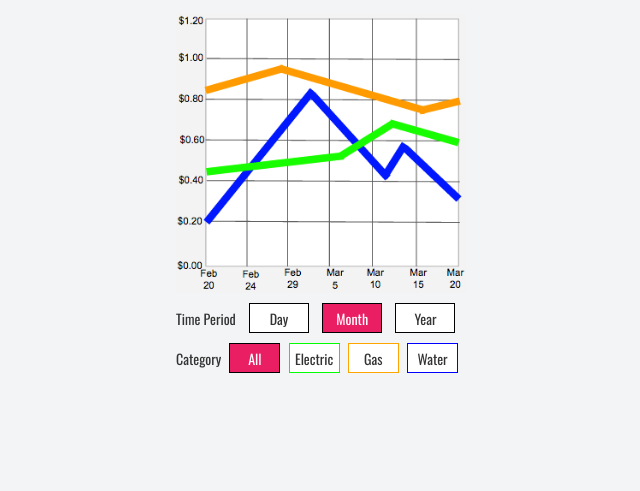
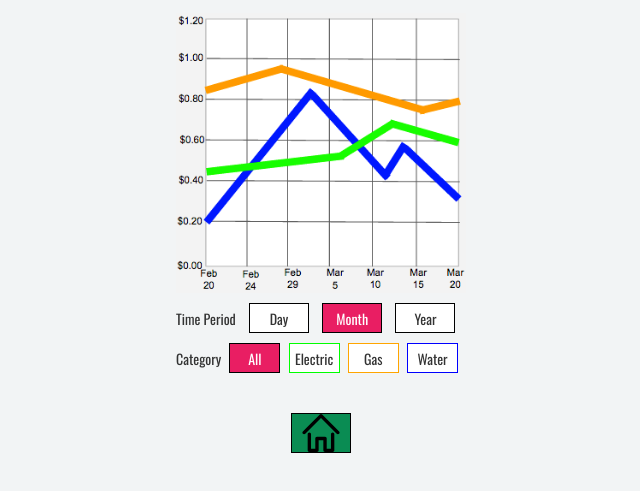
Before and after one commit to dereklh4/cs256utilitytracker, a website: page views/data/index.html in a window 1280 px wide. Shown: the part 81-572 px from the top of the page, without its empty margins (319-959 px from the left). Drawn offline with nearby package versions, Linux system fonts and the light colour scheme.

Commit message:
home button

```diff
--- a/styles/control.css
+++ b/styles/control.css
@@ -49,3 +49,7 @@ img {
 .temp-degree {
     margin-left:50px;
 }
+
+#home-icon-container {
+    margin-top: 40px;
+}
--- a/styles/data.css
+++ b/styles/data.css
@@ -43,3 +43,7 @@ img {
     background-color: #E91E63;
     color: white;
 }
+
+#home-icon-container {
+    margin-top: 40px;
+}
--- a/styles/shared.css
+++ b/styles/shared.css
@@ -47,3 +47,16 @@ img {
 hr {
     border-top: 1px solid black;
 }
+
+#home-icon-container {
+    margin: auto;
+    background-color: #0A8C53;
+    height: 40px;
+    width: 60px;
+    border: 1px solid black;
+}
+
+#home-icon-container img {
+    height: 100%;
+    width: 100%;
+}
--- a/views/data/index.html
+++ b/views/data/index.html
@@ -32,6 +32,12 @@
             <div class="category-button button" id="gas">Gas</div>
             <div class="category-button button" id="water">Water</div>
         </div>
+
+        <a href="/">
+            <div id="home-icon-container">
+                <img src="../../content/home-icon.svg">
+            </div>
+        </a>
     </div>
 
     <script src="https://cdnjs.cloudflare.com/ajax/libs/jquery/2.2.2/jquery.min.js"></script>
```
Also changed, not shown: views/control/index.html (+6 -0 lines), content/home-icon.svg (added).
